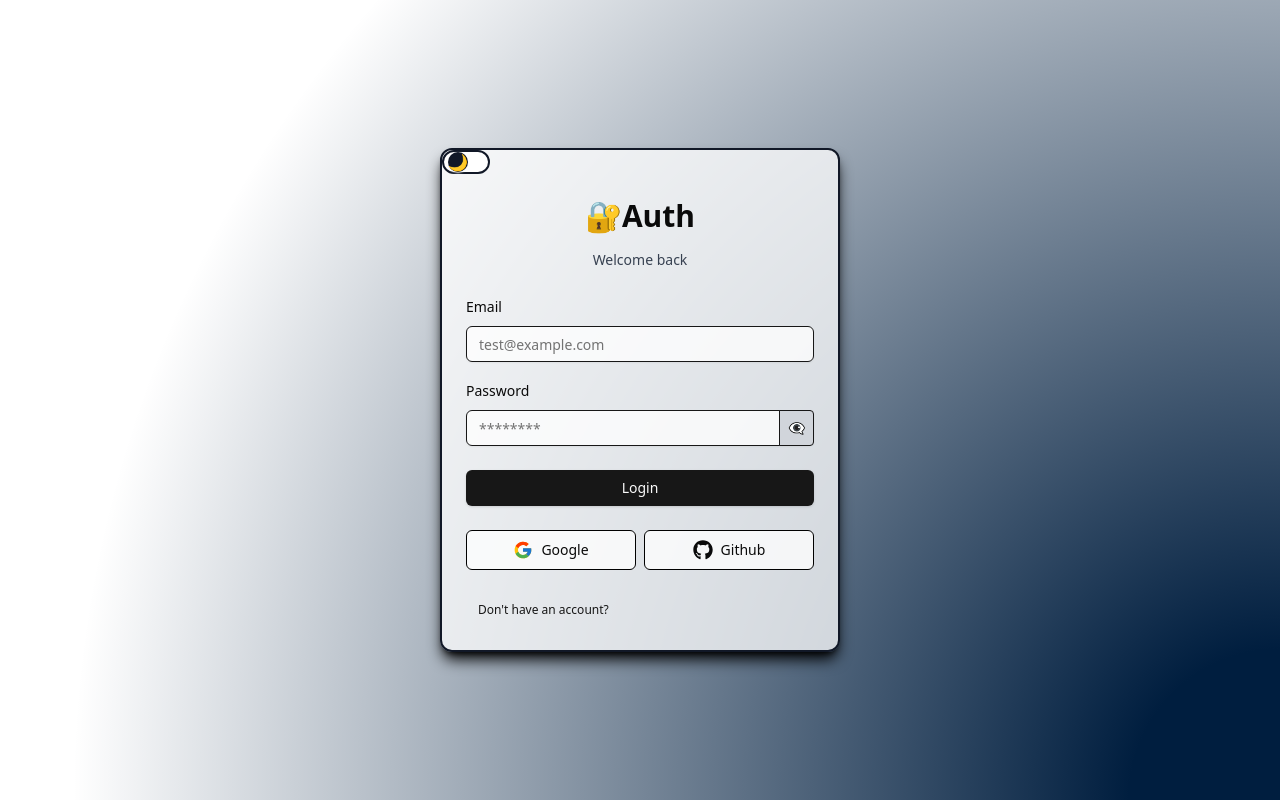
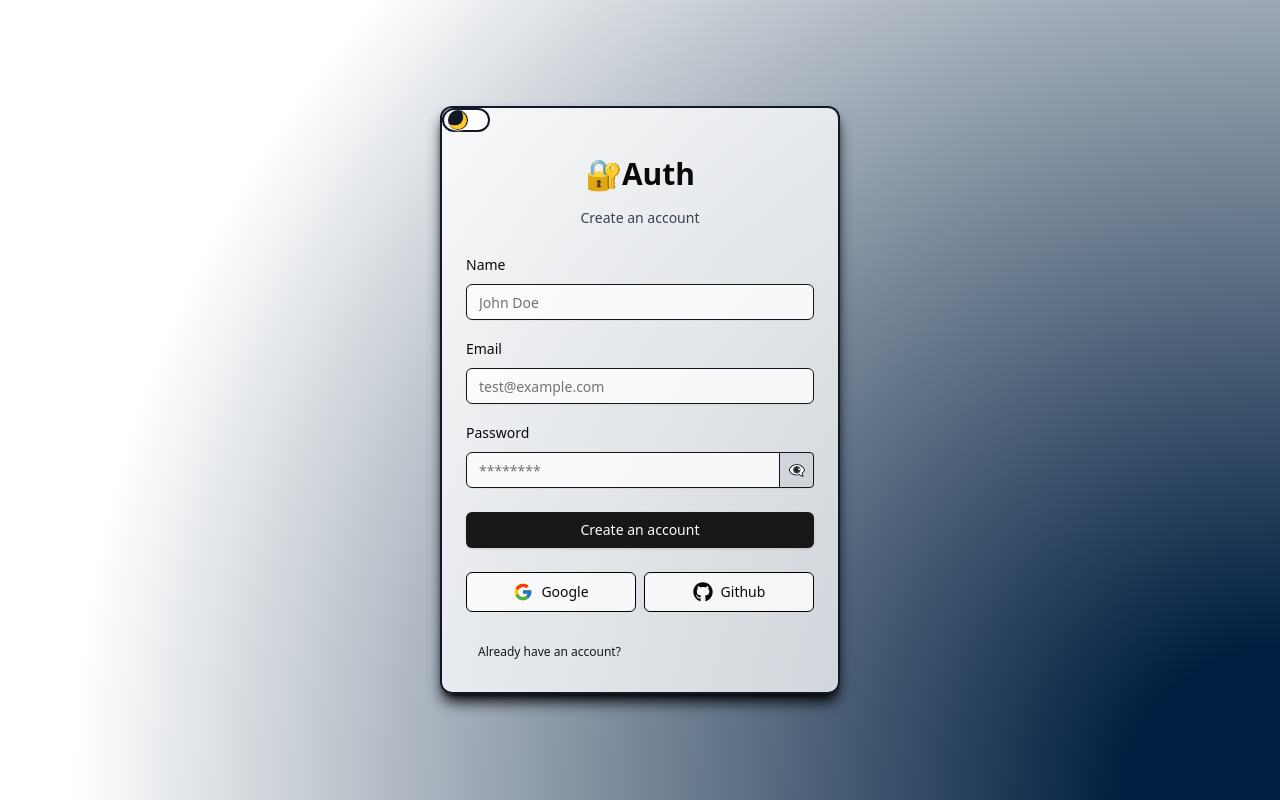
Before and after one commit to Stiwii/Next-Auth-v5, a Next.js app: page /auth/register in a window 1280 px wide. Built offline with nearby package versions, Linux system fonts and the light colour scheme; a web font is replaced by a local one.

Commit message:
SS: Register Form

```diff
--- a/package.json
+++ b/package.json
@@ -29,12 +29,14 @@
     "zod": "^3.23.8"
   },
   "devDependencies": {
+    "@prisma/client": "^5.20.0",
     "@types/node": "^20",
     "@types/react": "^18",
     "@types/react-dom": "^18",
     "eslint": "^8",
     "eslint-config-next": "14.2.14",
     "postcss": "^8",
+    "prisma": "^5.20.0",
     "tailwindcss": "^3.4.1",
     "typescript": "^5"
   }
--- /dev/null
+++ b/src/actions/register.ts
@@ -0,0 +1,12 @@
+"use server";
+
+import * as z from "zod";
+import { RegisterSchema } from "@/schemas";
+
+export const register = async (values: z.infer<typeof RegisterSchema>) => {
+    const validateFields = RegisterSchema.safeParse(values);
+    if (!validateFields.success) {
+        return { error: "Invalid fields" }
+    }
+    return { success: "Email sent" };
+};
--- a/src/app/auth/register/page.tsx
+++ b/src/app/auth/register/page.tsx
@@ -1,4 +1,4 @@
-import RegisterForm from "@/components/auth/login-form";
+import RegisterForm from "@/components/auth/register-form";
 
 const RegisterPage = () => {
   return <RegisterForm />;
--- a/src/components/Header.tsx
+++ b/src/components/Header.tsx
@@ -6,7 +6,6 @@ import {
   Sheet,
   SheetContent,
   SheetHeader,
-  SheetTitle,
   SheetTrigger,
 } from "@/components/ui/sheet";
 import { useState } from "react";
--- a/src/components/auth/login-button.tsx
+++ b/src/components/auth/login-button.tsx
@@ -9,7 +9,6 @@ interface LoginButtonProps {
 export default function LoginButton({
   children,
   mode,
-  asChild,
 }: Readonly<LoginButtonProps>) {
   const router = useRouter();
   const onClick = () => {
--- /dev/null
+++ b/src/components/auth/register-form.tsx
@@ -0,0 +1,142 @@
+"use client";
+import * as z from "zod";
+import { RegisterSchema } from "@/schemas";
+import { useForm } from "react-hook-form";
+import { zodResolver } from "@hookform/resolvers/zod";
+import CardWrapper from "@/components/auth/card-wrapper";
+import {
+  Form,
+  FormControl,
+  FormField,
+  FormItem,
+  FormLabel,
+  FormMessage,
+} from "@/components/ui/form";
+import { Input } from "@/components/ui/input";
+import { Button } from "@/components/ui/button";
+import { useState, useTransition } from "react";
+import { FormError } from "@/components/form-error";
+import { FormSuccess } from "@/components/form-success";
+import { register } from "@/actions/register";
+
+const RegisterForm = () => {
+  const [error, setError] = useState<string | undefined>("");
+  const [success, setSuccess] = useState<string | undefined>("");
+  const [isPending, startTransition] = useTransition();
+
+  const form = useForm<z.infer<typeof RegisterSchema>>({
+    resolver: zodResolver(RegisterSchema),
+    defaultValues: {
+      email: "",
+      password: "",
+      name: "",
+    },
+  });
+
+  const [showPassword, setShowPassword] = useState(false);
+
+  const togglePasswordVisibility = () => {
+    setShowPassword(!showPassword);
+  };
+
+  const onSubmit = (values: z.infer<typeof RegisterSchema>) => {
+    setError("");
+    setSuccess("");
+
+    startTransition(() => {
+      register(values).then((data) => {
+        setError(data.error);
+        setSuccess(data.success);
+      });
+    });
+  };
+
+  return (
+    <CardWrapper
+      headerLabel="Create an account"
+      backButtonLabel="Already have an account?"
+      backButtonHref="/auth/login"
+      showSocial
+    >
+      <Form {...form}>
+        <form
+          action=""
+          onSubmit={form.handleSubmit(onSubmit)}
+          className="space-y-6"
+        >
+          <div className="space-y-4">
+            <FormField
+              control={form.control}
+              name="name"
+              render={({ field }) => (
+                <FormItem>
+                  <FormLabel>Name</FormLabel>
+                  <FormControl>
+                    <Input
+                      disabled={isPending}
+                      {...field}
+                      placeholder="John Doe"
+                    />
+                  </FormControl>
+                  <FormMessage />
+                </FormItem>
+              )}
+            />
+            <FormField
+              control={form.control}
+              name="email"
+              render={({ field }) => (
+                <FormItem>
+                  <FormLabel>Email</FormLabel>
+                  <FormControl>
+                    <Input
+                      disabled={isPending}
+                      {...field}
+                      placeholder="test@example.com"
+                      type="email"
+                    />
+                  </FormControl>
+                  <FormMessage />
+                </FormItem>
+              )}
+            />
+            <FormField
+              control={form.control}
+              name="password"
+              render={({ field }) => (
+                <FormItem>
+                  <FormLabel>Password</FormLabel>
+                  <FormControl>
+                    <div className="relative">
+                      <Input
+                        disabled={isPending}
+                        {...field}
+                        placeholder="********"
+                        type={showPassword ? "text" : "password"}
+                      />
+
+                      <p
+                        onClick={togglePasswordVisibility}
+                        className="absolute right-0 top-0 h-full flex items-center border-[1px] border-primary dark:border-[0px]  dark:border-l-[1px]  dark:border-gray-900 bg-gray-300 rounded-r-sm hover:bg-opacity-50 dark:hover:bg-opacity-50 hover:cursor-pointer px-2 text-sm"
+                      >
+                        👁️‍🗨️
+                      </p>
+                    </div>
+                  </FormControl>
+                  <FormMessage />
+                </FormItem>
+              )}
+            />
+          </div>
+          <FormError message={error} />
+          <FormSuccess message={success} />
+          <Button disabled={isPending} type="submit" className="w-full">
+            Create an account
+          </Button>
+        </form>
+      </Form>
+    </CardWrapper>
+  );
+};
+
+export default RegisterForm;
--- a/src/components/form-error.tsx
+++ b/src/components/form-error.tsx
@@ -1,7 +1,7 @@
 import { ExclamationTriangleIcon } from "@radix-ui/react-icons";
 
 interface FormErrorProps {
-  message: string;
+  message: string | undefined;
 }
 
 export const FormError = ({ message }: FormErrorProps) => {
--- a/src/components/form-success.tsx
+++ b/src/components/form-success.tsx
@@ -1,7 +1,7 @@
 import { CheckCircledIcon } from "@radix-ui/react-icons";
 
 interface FormSuccessProps {
-  message: string;
+  message: string | undefined;
 }
 
 export const FormSuccess = ({ message }: FormSuccessProps) => {
--- a/src/components/ui/input.tsx
+++ b/src/components/ui/input.tsx
@@ -2,11 +2,13 @@ import * as React from "react";
 
 import { cn } from "@/lib/utils";
 
-export interface InputProps
-  extends React.InputHTMLAttributes<HTMLInputElement> {}
+// export interface InputProps
+//   extends React.InputHTMLAttributes<HTMLInputElement> {}
 
-const Input = React.forwardRef<HTMLInputElement, InputProps>(
-  ({ className, type, ...props }, ref) => {
+const Input = React.forwardRef<
+  HTMLInputElement,
+  React.InputHTMLAttributes<HTMLInputElement>
+>(({ className, type, ...props }, ref) => {
   return (
     <input
       type={type}
@@ -18,8 +20,7 @@ const Input = React.forwardRef<HTMLInputElement, InputProps>(
       {...props}
     />
   );
-  }
-);
+});
 Input.displayName = "Input";
 
 export { Input };
```
Also changed, not shown: 1 other file (tests, documents, lock files or other folders). Lines whose indentation alone changed are shown as unchanged.
